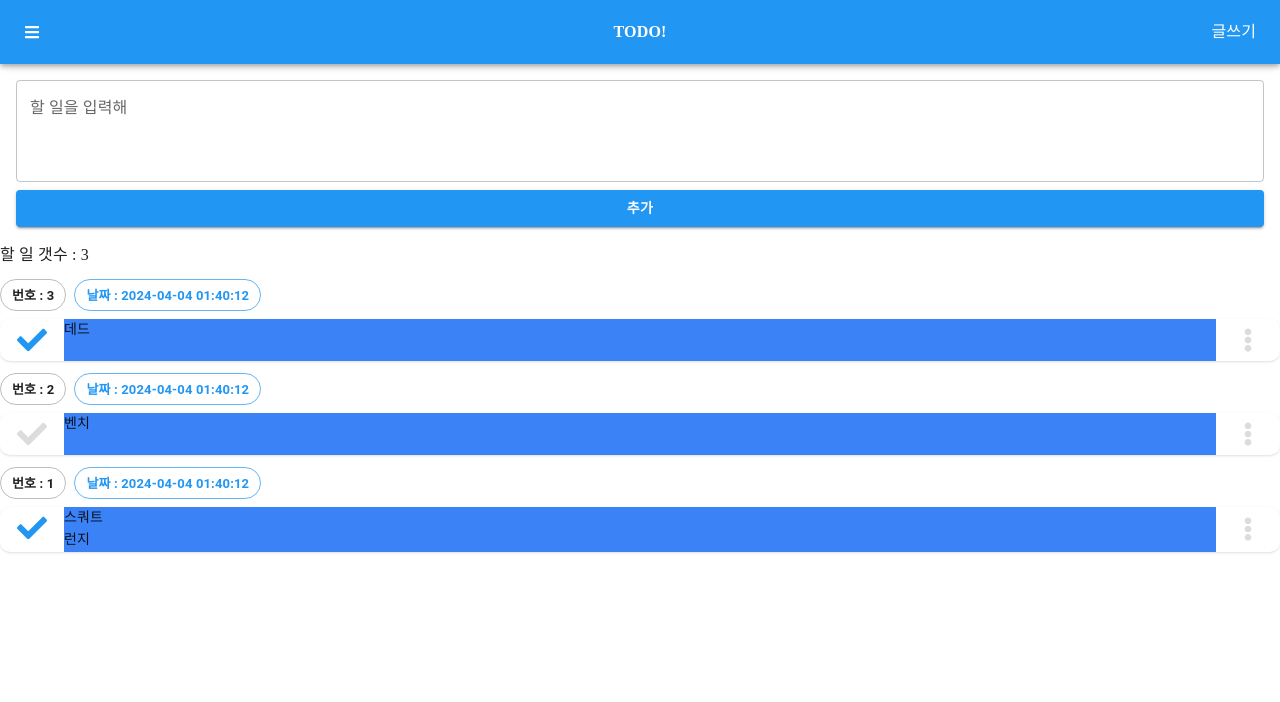
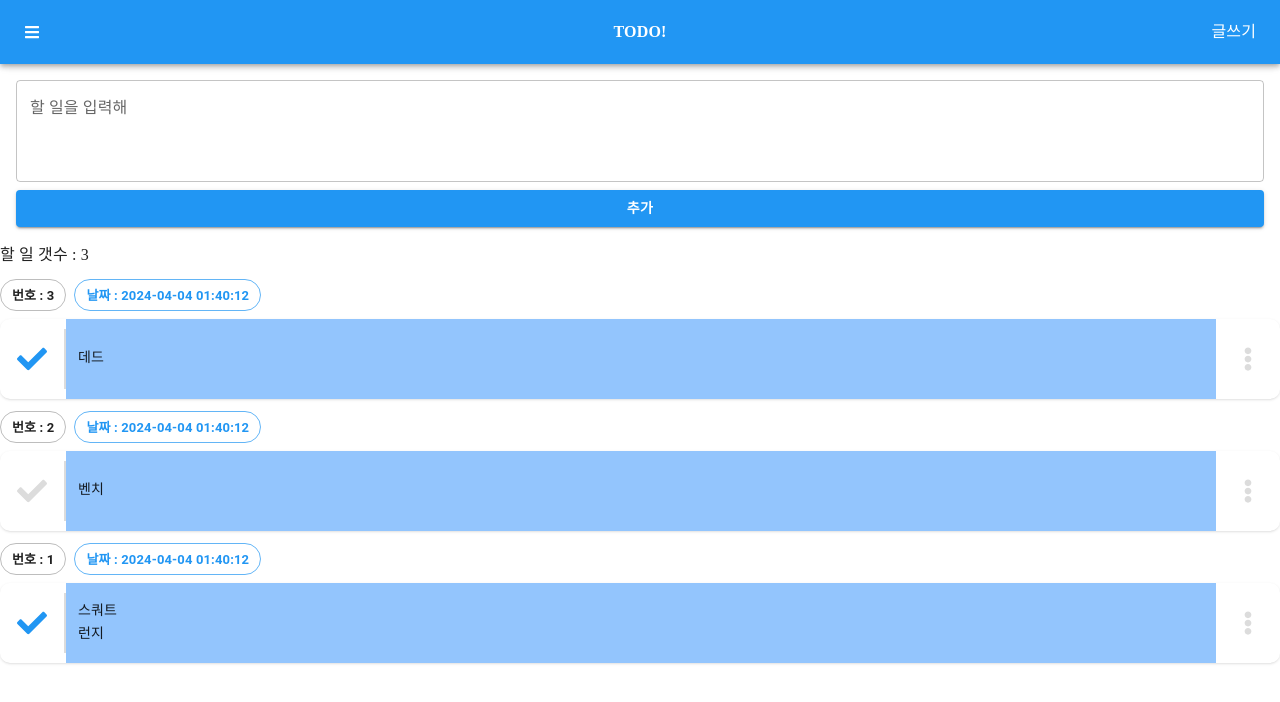
Before and after one commit to Gouiseong/todo_App_2024_05, a Next.js app: page / in a window 1280 px wide. Shown: the top 702 px of the page. Built offline with nearby package versions, Linux system fonts and the light colour scheme; a web font is replaced by a local one.

Commit message:
좌측 버튼의 우측에 divider 추가

```diff
--- a/src/app/page.js
+++ b/src/app/page.js
@@ -228,10 +228,8 @@ function App() {
                     color="primary"
                   />
                 </div>
-                <div className="tw-rounded-[10px] tw-shadow tw-flex tw-text-[14px]">
-                  <Button
-                    className="tw-flex-shrink-0 tw-rounded-[10px_0_0_10px] hover:tw-bg-red-300 tw-items-start"
-                    color="inherit">
+                <div className="tw-rounded-[10px] tw-shadow tw-flex tw-text-[14px] tw-min-h-[80px]">
+                  <Button className="tw-flex-shrink-0 tw-rounded-[10px_0_0_10px]" color="inherit">
                     <FaCheck
                       className={classNames(
                         'tw-text-3xl',
@@ -242,10 +240,10 @@ function App() {
                       )}
                     />
                   </Button>
-                  <div className="tw-bg-blue-500 tw-flex-grow hover:tw-text-[--mui-color-primary-main] tw-whitespace-pre-wrap tw-leading-relaxed tw-break-words">
+                  <div className="tw-bg-[#dcdcdc] tw-w-[2px] tw-h-[60px] tw-self-center"></div>
+                  <div className="tw-bg-blue-300 tw-flex tw-items-center tw-p-3 tw-flex-grow hover:tw-text-[--mui-color-primary-main] tw-whitespace-pre-wrap tw-leading-relaxed tw-break-words">
                     {todo.content}
                   </div>
-                  {/* <div className="tw-bg-green-500 tw-w-[150px] tw-flex-shrink-0">후</div> */}
                   <Button className="tw-flex-shrink-0 tw-rounded-[0_10px_10px_0]" color="inherit">
                     <FaEllipsisV className="tw-text-[#dcdcdc] tw-text-2xl" />
                   </Button>
```
